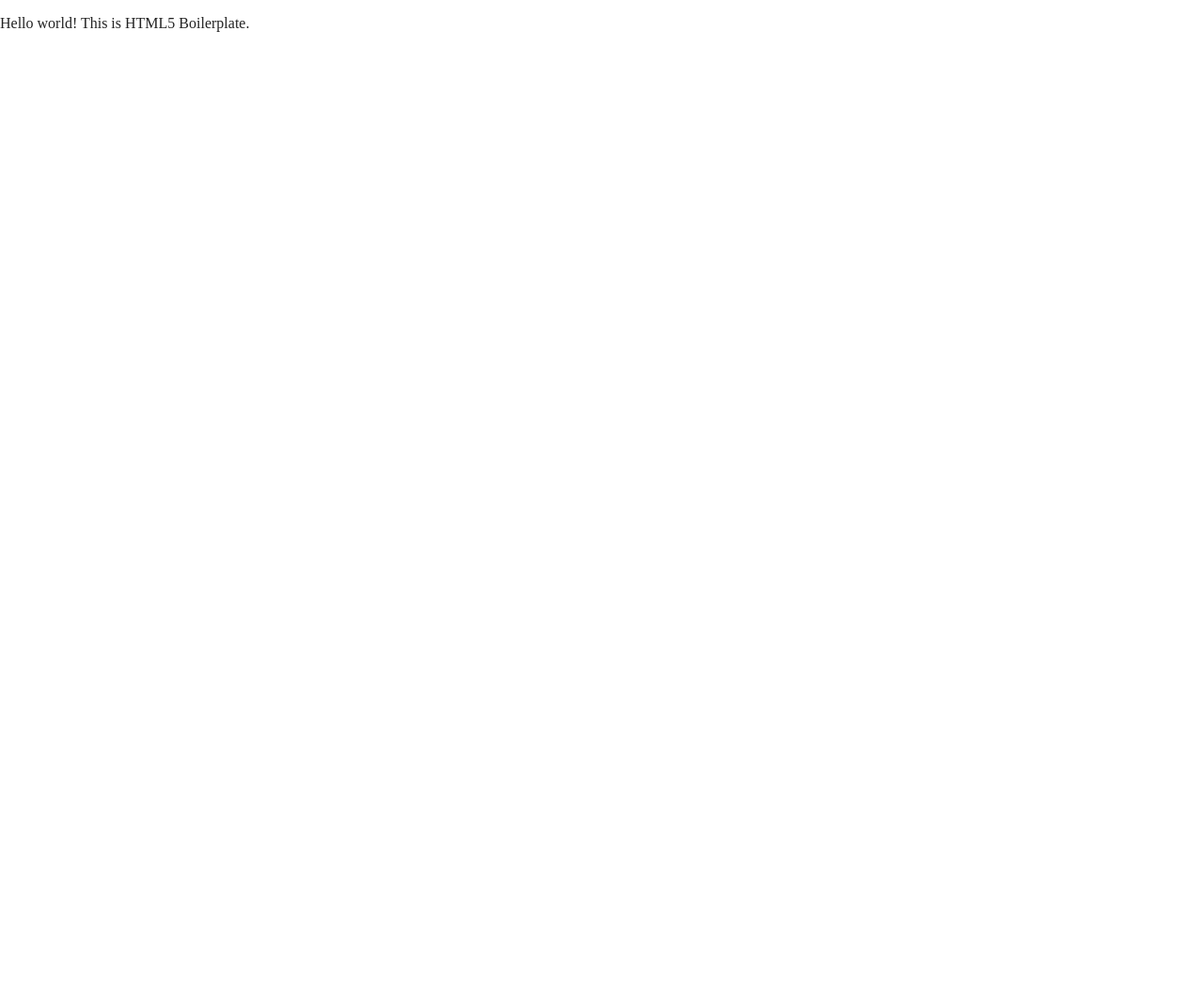
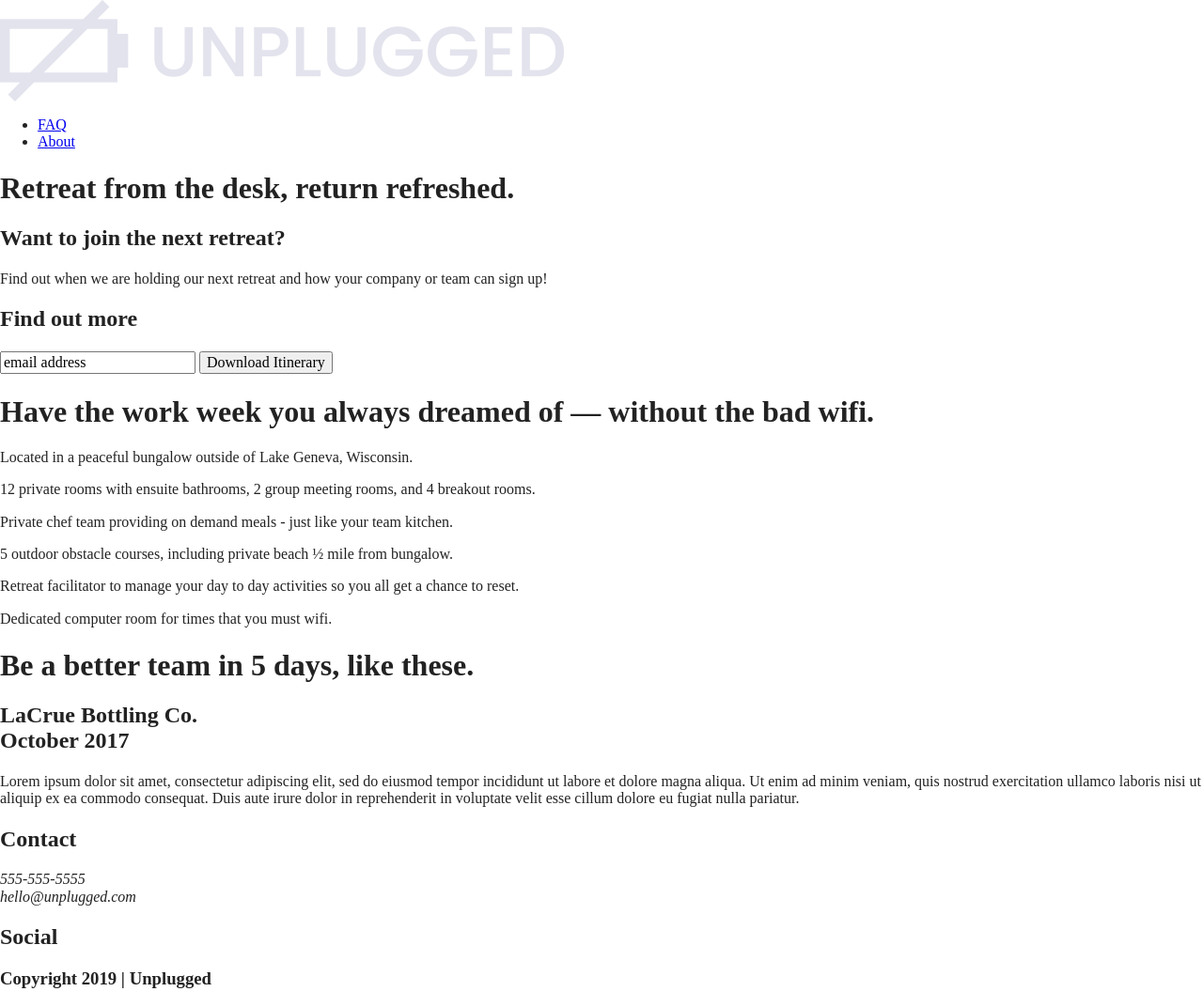
Before and after one commit to CthoNiki/unplugged-retreat, a website built with Parcel: page index.html in a window 1280 px wide. Shown: the whole page at 94% size. Before the commit the page ends 800 px from the top, so only its background shows below. Built offline with nearby package versions, Linux system fonts and the light colour scheme.

Commit message:
Added text elements

```diff
--- a/index.html
+++ b/index.html
@@ -3,7 +3,7 @@
 
 <head>
   <meta charset="utf-8">
-  <title></title>
+  <title>Unplugged</title>
   <meta name="description" content="">
   <meta name="viewport" content="width=device-width, initial-scale=1">
 
@@ -25,7 +25,85 @@
 <body>
 
   <!-- Add your site or application content here -->
-  <p>Hello world! This is HTML5 Boilerplate.</p>
+
+<header>
+    <div class="content-wrapper">
+        <a href="#"><img src="Assets/unpluggedlogo.png" alt="unplugged logo"></a>
+        <div class="header-divider"></div>
+        <nav>
+             <ul>
+                 <li><a href="faq/index.html" target="_blank">FAQ</a></li>
+                 <li><a href="about/index.html" target="_blank">About</a></li>
+             </ul>
+        </nav>
+    </div>
+</header>
+
+<main>
+  <div class="hero-image">
+    <h1>Retreat from the desk, return refreshed.</h1>
+  </div>
+  <aside>
+    <div class="newsletter-signup">
+      <h2>Want to join the next retreat? </h2>
+      <p>Find out when we are holding our next retreat and how your company or team can sign up!</p>
+      <h2>Find out more</h2>
+      <input type="text" name="name" value="email address">
+      <input type="button" value="Download Itinerary">
+    </div>
+  </aside>
+  <div class="info-highlights">
+      <h1>Have the work week you always dreamed of — without the bad wifi.</h1>
+
+      <p>Located in a peaceful bungalow outside of Lake Geneva, Wisconsin. </p>
+
+      <p>12 private rooms with ensuite bathrooms, 2 group meeting rooms, and 4 breakout rooms.</p>
+
+      <p>Private chef team providing on demand meals - just like your team kitchen.</p>
+
+      <p>5 outdoor obstacle courses, including private beach ½ mile from bungalow.</p>
+
+      <p>Retreat facilitator to manage your day to day activities so you all get a chance to reset.</p>
+
+      <p>Dedicated computer room for times that you must wifi.</p>
+  </div>
+  <div class="success-stories">
+    <h1>Be a better team in 5 days, like these.</h1>
+
+    <h2>LaCrue Bottling Co.<br>
+      October 2017</h2>
+      <p>Lorem ipsum dolor sit amet, consectetur adipiscing elit, sed do eiusmod tempor incididunt ut labore et dolore magna aliqua. Ut enim ad minim veniam, quis nostrud exercitation ullamco laboris nisi ut aliquip ex ea commodo consequat. Duis aute irure dolor in reprehenderit in voluptate velit esse cillum dolore eu fugiat nulla pariatur. </p>
+  </div>
+
+</main>
+
+<footer>
+  <div class="content-wrapper">
+      <div class="footer-content">
+          <div class="contact">
+            <h2>Contact</h2>
+            <address>
+              <p>555-555-5555<br>
+                hello@unplugged.com</p>
+            </address>
+          </div>
+          <div class="social">
+            <h2>Social</h2>
+              <div class="social-icons">
+                  <p><a href="https://www.facebook.com/yoursite" target="_blank"></a></p>
+                  <!-- other social links here -->
+              </div>
+          </div>
+      </div> <!-- footer content ends -->
+  </div> <!--footer content-wrapper ends-->
+
+  <div class="copyright">
+    <h3>Copyright 2019 | Unplugged</h3>
+  </div>
+</footer>
+
+<!--Site Content Ends-->
+
   <script src="js/vendor/modernizr-3.11.2.min.js"></script>
   <script src="js/plugins.js"></script>
   <script src="js/main.js"></script>
```
